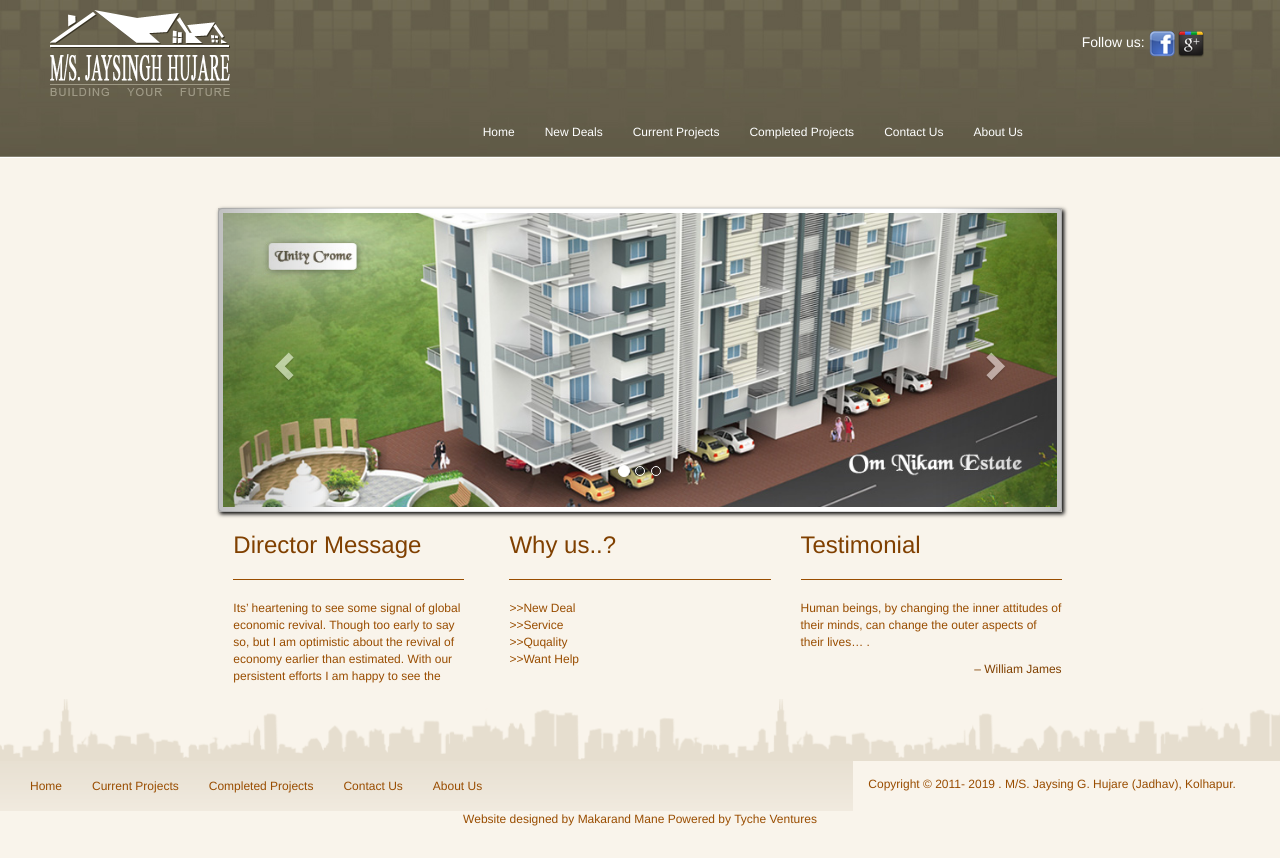
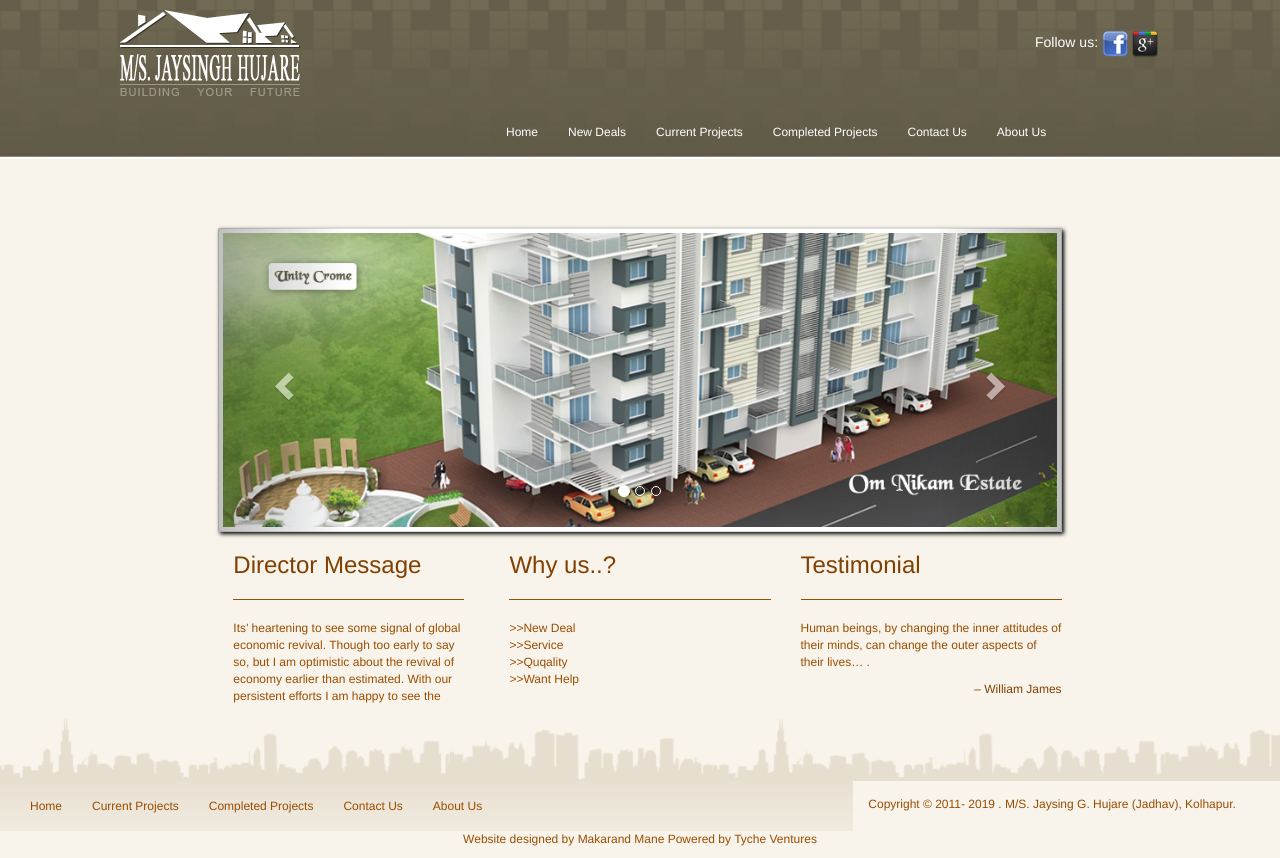
Before and after one commit to vishal-suryawanshi/PSD-to-html, a PHP site: page /index.php in a window 1280 px wide. Before the commit the page ends 826 px from the top, so only its background shows below. Run offline with PHP 8.4, Linux system fonts and the light colour scheme.

Commit message:
header page

```diff
--- a/header.php
+++ b/header.php
@@ -8,11 +8,16 @@
   <script src="https://maxcdn.bootstrapcdn.com/bootstrap/3.4.1/js/bootstrap.min.js"></script>
   <script src="one.js"></script>
   <link rel="stylesheet" type="text/css" href="style.css">
-
+ <!-- <script type="text/javascript">
+    $(document).on('click','ul li',function(){
+      $(this).addClass('active').siblings().removeClass('active');
+    });
+  </script>-->
 </head>
 <body>
-  <header>
-  <div class="img">
+  <header  class="img">
+    <div class="container">
+  <div>
     <div>
       <img class="logo" src="images/logo.png">
       <div class="social col-sm-2">
@@ -26,7 +31,7 @@
 
       </div>
       <div id="topheader" class="col-md-8">
-        <nav  class="navbar navbar-nav" >
+        <nav  class="navbar" >
         <div class="container-fluid">
           <div class="navbar-header">
            <button type="button" class="navbar-toggle" data-toggle="collapse" data-target="#myNavbar">
@@ -35,22 +40,21 @@
               <span style="background-color: white" class="icon-bar to" ></span>
             </button>
           </div>
-
             <div class="collapse navbar-collapse"  id="myNavbar">
                  <ul class="nav navbar-nav">
-                  <li ><a class="a1" href="index.php">Home</a></li>
+                  <li><a class="a1" href="index.php">Home</a></li>
                   <li><a href="new_deals.php" class="a1" >New Deals</a></li>
                   <li><a href="currentproject.php" class="a1">Current Projects</a></li>
                   <li><a href="completedproject.php" class="a1">Completed Projects</a></li>
                   <li><a href="contactus.php" class="a1">Contact Us</a></li>
-                  <li><a href="#" class="a1">About Us</a></li>
+                  <li><a href="aboutus.php" class="a1">About Us</a></li>
                 </ul>
               </div>
           </div>
         </nav>
       </div>
     </div>
-
+    </div>
   </div>
   </header>
 </body>
```
